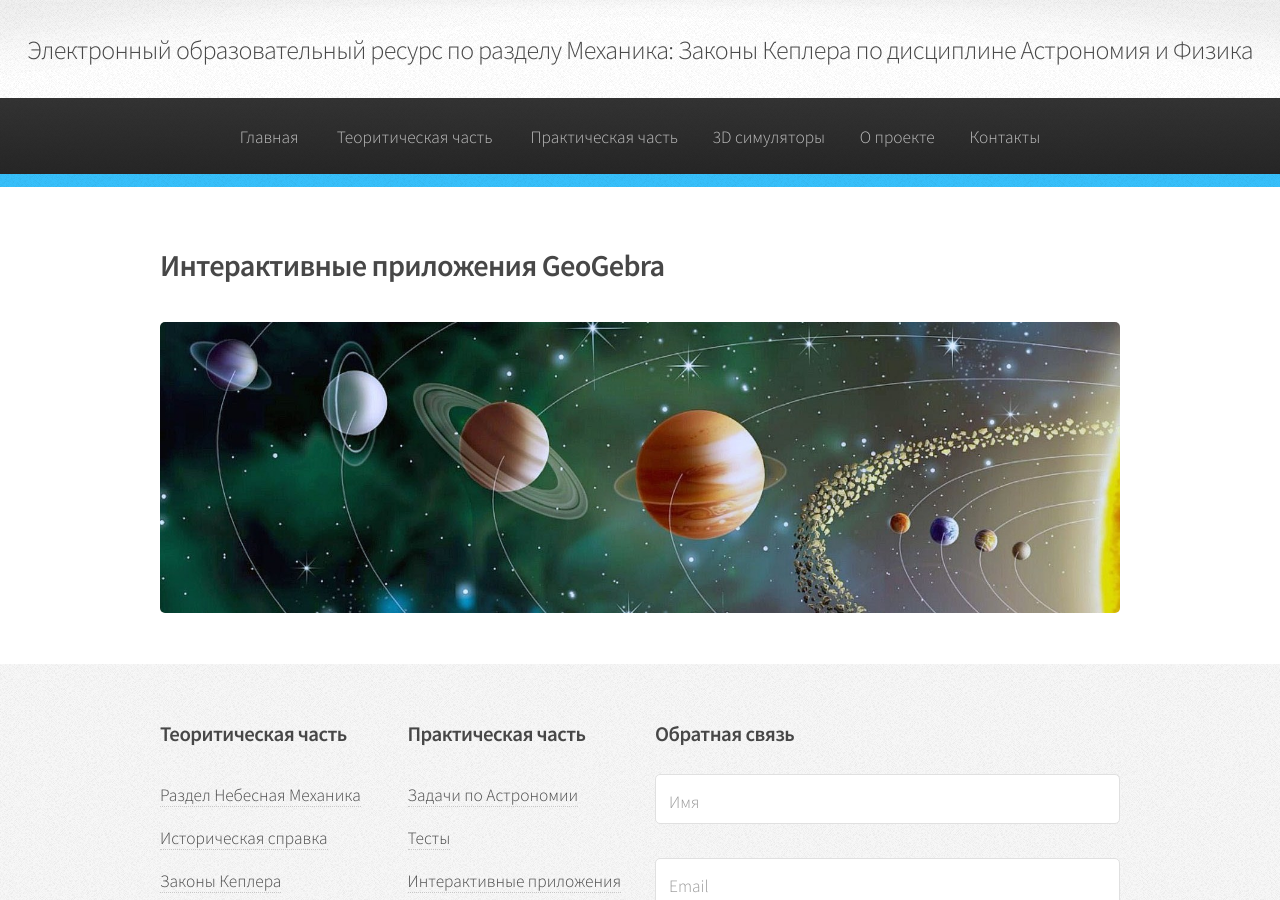
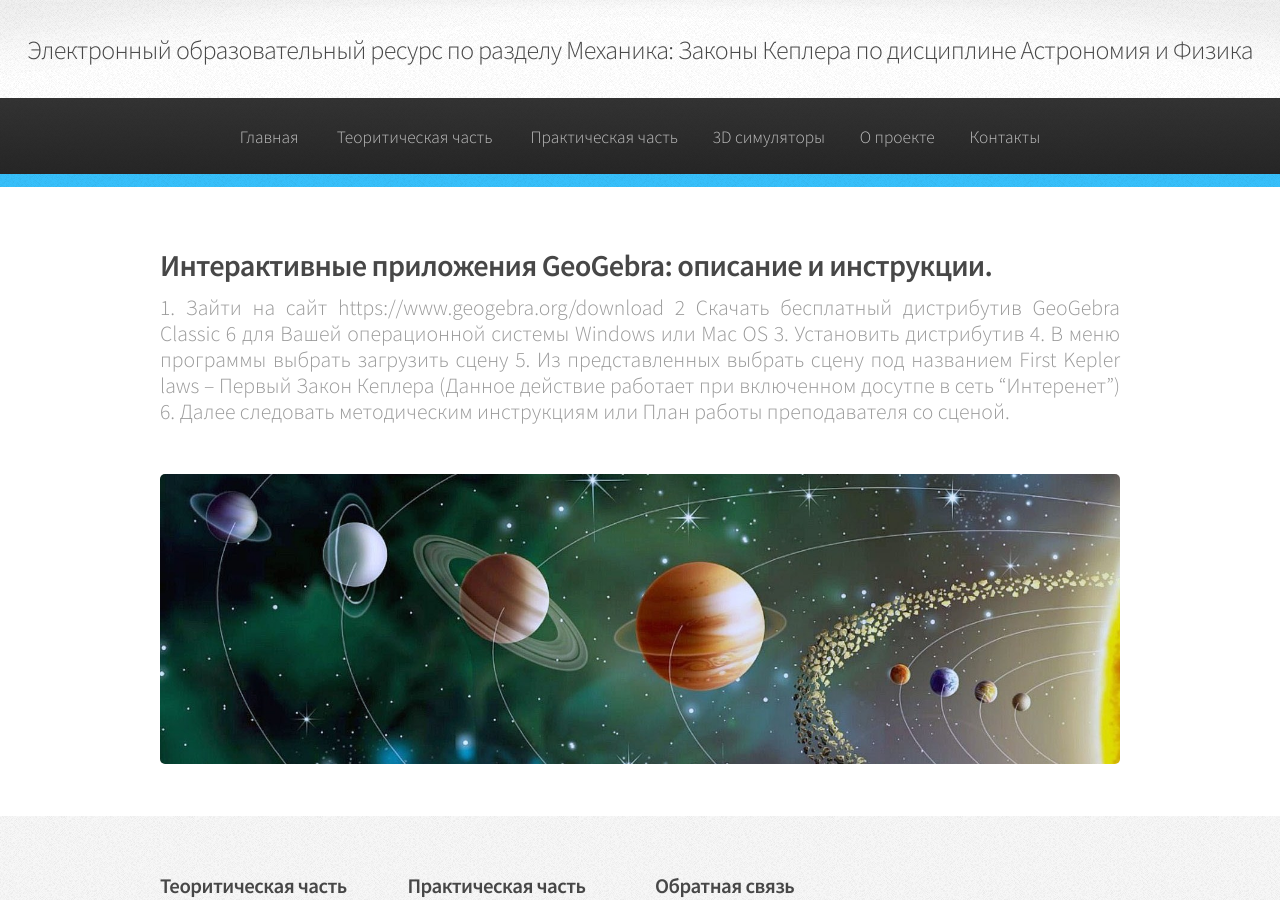
Before and after one commit to VlPop/VlPop.github.io, a Jekyll site: the page built from 2P_Practic_GeoGebra.html, in a window 1280 px wide and 900 px high. Built offline with Jekyll 4.4.1, drawn with Linux system fonts in a browser that asks for light colours.

Commit message:
Update 2P_Practic_GeoGebra.html

```diff
--- a/2P_Practic_GeoGebra.html
+++ b/2P_Practic_GeoGebra.html
@@ -12,7 +12,17 @@ layout: default
 
 					<article>
 						<header>
-							<h2>Интерактивные приложения GeoGebra</h2>
+
+							<h2>Интерактивные приложения GeoGebra: описание и инструкции.</h2>
+							<p align="justify">
+							1.   Зайти на сайт https://www.geogebra.org/download
+							2    Скачать бесплатный дистрибутив  GeoGebra Classic 6
+							для Вашей операционной системы Windows или Mac OS
+							3.   Установить дистрибутив
+							4.   В меню программы выбрать загрузить сцену
+							5.   Из представленных выбрать сцену под названием First Kepler laws – Первый Закон Кеплера
+							(Данное действие работает при включенном досутпе в сеть “Интеренет”)
+							6.   Далее следовать методическим инструкциям или План работы преподавателя со сценой. </p>
 						</header>
 
 						<span class="image featured"><img src="{{ site.baseurl }}/assets/images/banner.jpg" alt="" /></span>
```
